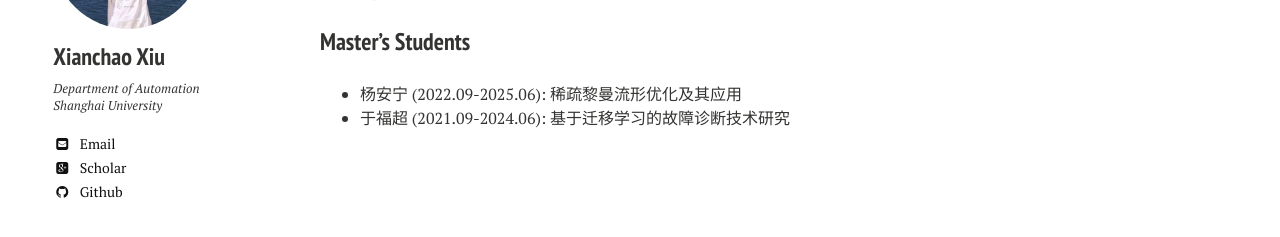
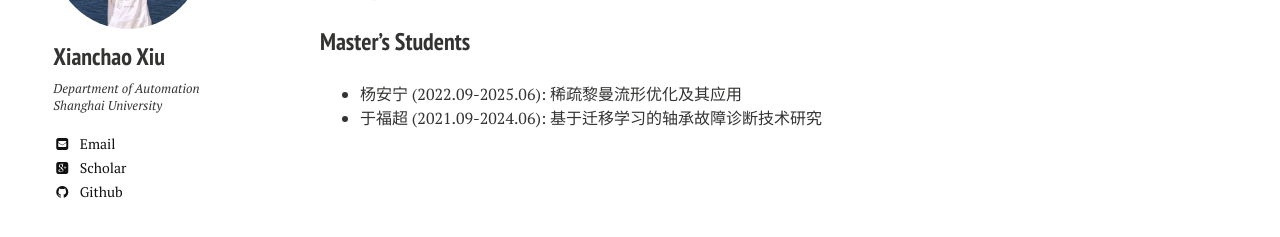
Before and after one commit to xianchaoxiu/xianchaoxiu.github.io, a Jekyll site: the page built from group/index.md, in a window 1280 px wide. Shown: the part 193-430 px from the top of the page. Built offline with Jekyll 4.4.1, drawn with Linux system fonts in a browser that asks for light colours; nearby versions of some CDN libraries.

Commit message:
Update index.md

```diff
--- a/group/index.md
+++ b/group/index.md
@@ -13,4 +13,4 @@ share: false
 
 ### Master's Students
 * 杨安宁 (2022.09-2025.06): 稀疏黎曼流形优化及其应用
-* 于福超 (2021.09-2024.06): 基于迁移学习的故障诊断技术研究
+* 于福超 (2021.09-2024.06): 基于迁移学习的轴承故障诊断技术研究
```
